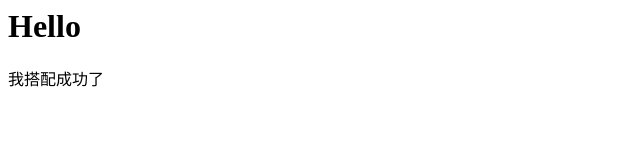
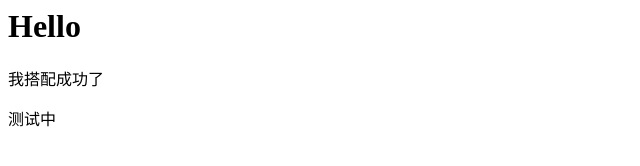
Before and after one commit to huoyanluosi/D_S, a plain HTML site: page index.html in a window 1280 px wide. Shown: the full height of the page, 0-640 px from the left. Drawn offline with Linux system fonts and the light colour scheme.

Commit message:
Update index.html

```diff
--- a/index.html
+++ b/index.html
@@ -1,2 +1,3 @@
 <h1>Hello</h1>
 <p>我搭配成功了</p>
+<p>测试中</p>
```
